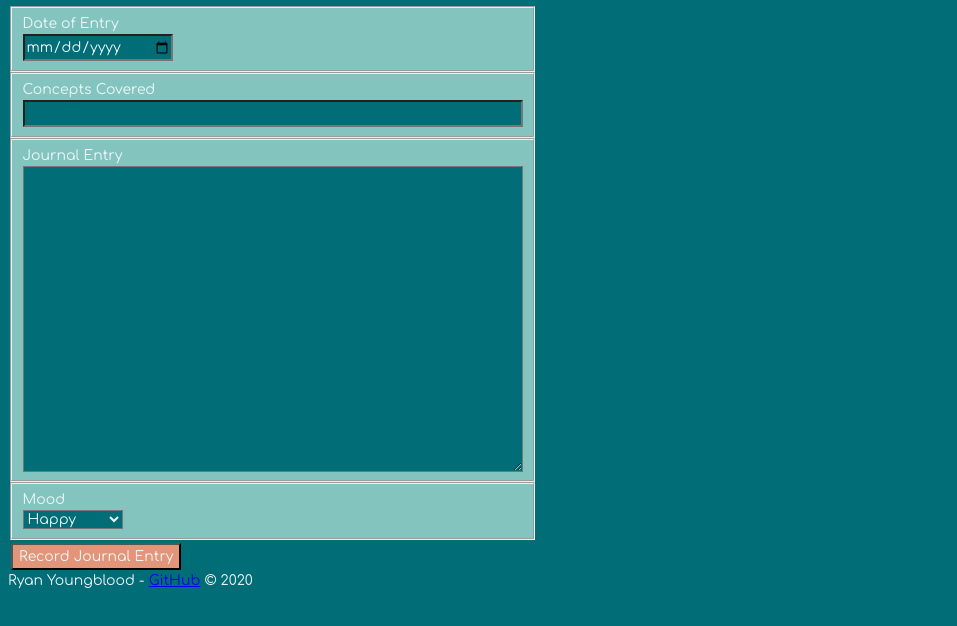
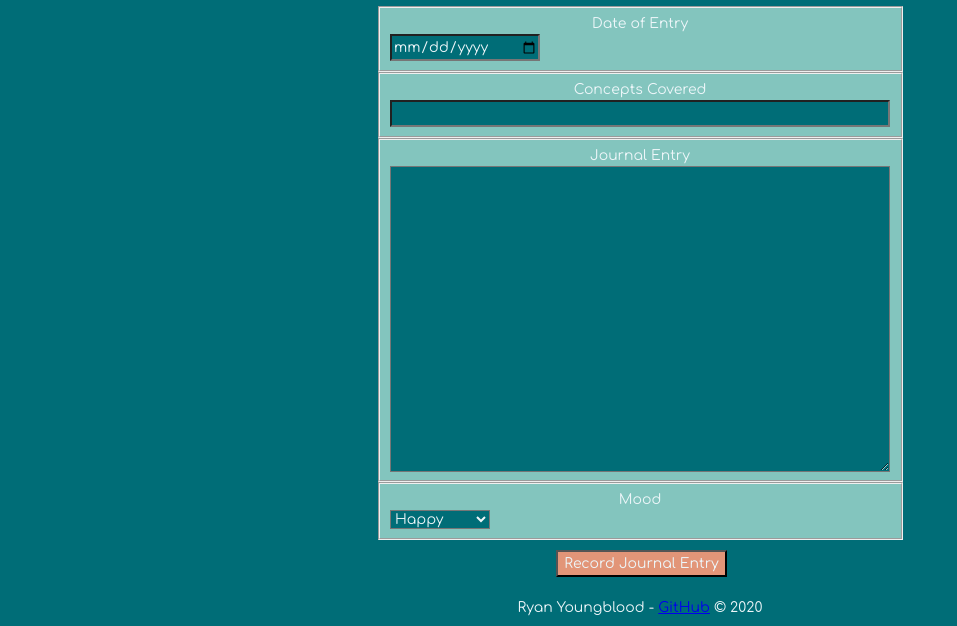
Before and after one commit to rryb77/daily-journal, a plain HTML site: page index.html in a window 1280 px wide. Shown: the part 324-950 px from the top of the page, without its empty margins (0-957 px from the left). Before the commit the page ends 923 px from the top, so only its background shows below. Drawn offline with Linux system fonts and the light colour scheme; no server answers; a web font is replaced by a local one.

Commit message:
Added dynamic generation of the form to the DOM, and added styling to the overall look

```diff
--- a/index.html
+++ b/index.html
@@ -8,43 +8,16 @@
 
     <body>
 
-        <header><img class="logo" src="./images/JournalLogo.gif" alt="logo"></header>
+        <header class="header"><img class="logo" src="./images/JournalLogo.gif" alt="logo"></header>
 
         <main id="container">
             <section class="form">
                 <article class="form__section">
-                    <h2>Daily Journal</h2>
-                    <form action="">
-                        <fieldset class="form__styling">
-                            <label for="JournalDate">Date of Entry</label>
-                            <input class="form__dropdown" type="date" name="journalDate" id="JournalDate">
-
-                        </fieldset>
-                        <fieldset class="form__styling">
-                            <label for="JournalConcept">Concepts Covered</label>
-                            <input type="text" name="journalEntry" id="JournalEntry">
-                        </fieldset>
-                        <fieldset class="form__styling">
-                            <label for="JournalEntry">Journal Entry</label>
-                            <textarea></textarea>
-
-                        </fieldset>
-
-                        <fieldset class="form__styling">
-                            <label for="JournalMood">Mood</label>
-                            <select class="mood__select">
-                                <option value="Happy">Happy</option>
-                                <option value="Ok">Ok</option>
-                                <option value="Neutral">Neutral</option>
-                                <option value="Frustrated">Frustrated</option>
-                                <option value="Stressed">Stressed</option>
-                            </select>
-                        </fieldset>
-
+                    <h2>Daily Journal Form</h2>
+                    <div class="formContainer"></div>
                         <button class="button">
                             <label>Record Journal Entry</label>
                         </button>
-
                     </form>
                 </article>
                 <article id="entryLog"></article>
--- /dev/null
+++ b/scripts/JournalFormComponent.js
@@ -0,0 +1,36 @@
+const contentTarget = document.querySelector(".formContainer")
+
+const render = () => {
+    contentTarget.innerHTML = `
+    <form class="journalForm" action="">
+        <fieldset class="form__styling">
+            <label for="JournalDate">Date of Entry</label>
+            <input class="form__dropdown" type="date" name="journalDate" id="JournalDate">
+        </fieldset>
+
+        <fieldset class="form__styling">
+            <label for="JournalConcept">Concepts Covered</label>
+            <input type="text" name="journalEntry" id="JournalEntry">
+        </fieldset>
+
+        <fieldset class="form__styling">
+            <label for="JournalEntry">Journal Entry</label>
+                <textarea></textarea>
+        </fieldset>
+
+        <fieldset class="form__styling">
+            <label for="JournalMood">Mood</label>
+            <select class="mood__select">
+                <option value="Happy">Happy</option>
+                <option value="Ok">Ok</option>
+                <option value="Neutral">Neutral</option>
+                <option value="Frustrated">Frustrated</option>
+                <option value="Stressed">Stressed</option>
+            </select>
+        </fieldset>
+    `
+}
+
+export const JournalFormComponent = () => {
+    render()
+}
--- a/scripts/main.js
+++ b/scripts/main.js
@@ -1,6 +1,8 @@
 import { getEntries, useJournalEntries } from './JournalDataProvider.js'
 import { EntryListComponent } from './JournalEntryList.js'
+import { JournalFormComponent } from './JournalFormComponent.js'
 
+JournalFormComponent()
 getEntries()
 useJournalEntries()
 EntryListComponent()
--- a/styles/main.css
+++ b/styles/main.css
@@ -29,7 +29,10 @@ h1,h2,h3,h4,h5,h6 {
 	flex-direction: column;
 	width: 500px;
 	background-color: #83c5be;
+}
 
+.form__section {
+	text-align: center
 }
 
 textarea {
@@ -48,10 +51,26 @@ textarea {
 	margin-top: 10px;
 	background-color: #83c5be;
 	color: black;
+	border: black solid 2px;
 }
 
 .button {
-	margin-top: 3px;
+	margin-top: 10px;
 	margin-left: 3px;
 	background-color: #e29578;
 }
+
+.formContainer {
+	display: flex;
+	flex-wrap: wrap;
+	place-content: center
+}
+
+.header {
+	text-align: center;
+}
+
+.footer {
+	margin-top: 20px;
+	text-align: center;
+}
```
